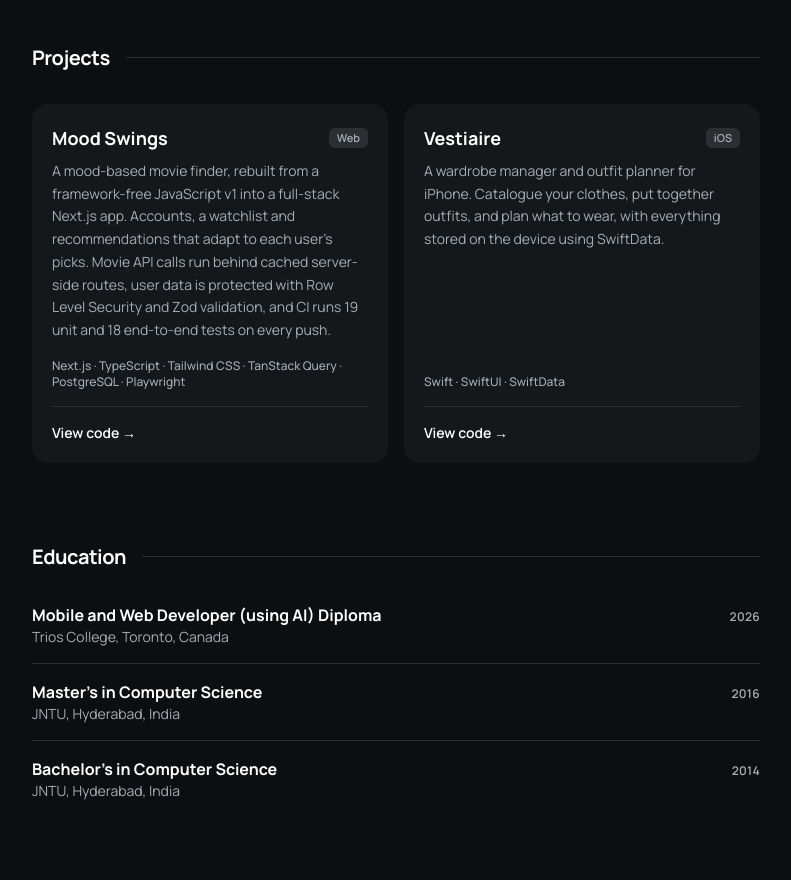
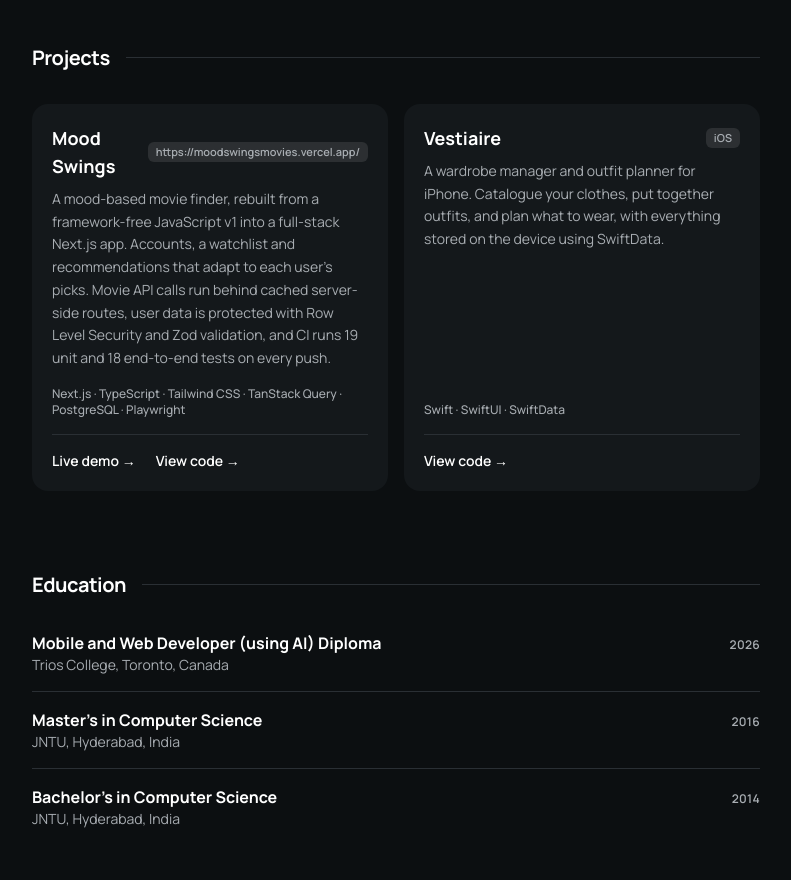
Before and after one commit to zubiatahseen1/portfolio, a React (Vite) app: page / in a window 1280 px wide. Shown: the part 2520-3400 px from the top of the page, without its empty margins (244-1035 px from the left). Built offline with nearby package versions, Linux system fonts and the light colour scheme.

Commit message:
Updated mood swings link

```diff
--- a/src/data.js
+++ b/src/data.js
@@ -151,7 +151,7 @@ export const projects = [
   {
     id: "mood-swings",
     name: "Mood Swings",
-    platform: "Web",
+    platform: "https://moodswingsmovies.vercel.app/",
     description:
       "A mood-based movie finder, rebuilt from a framework-free JavaScript v1 into a full-stack Next.js app. Accounts, a watchlist and recommendations that adapt to each user's picks. Movie API calls run behind cached server-side routes, user data is protected with Row Level Security and Zod validation, and CI runs 19 unit and 18 end-to-end tests on every push.",
     tags: [
@@ -164,7 +164,7 @@ export const projects = [
     ],
     repo: "https://github.com/zubiatahseen1/mood-swings",
     // Add the Vercel URL once it's deployed.
-    demo: "",
+    demo: "https://moodswingsmovies.vercel.app/",
     image: "",
   },
   {
```
